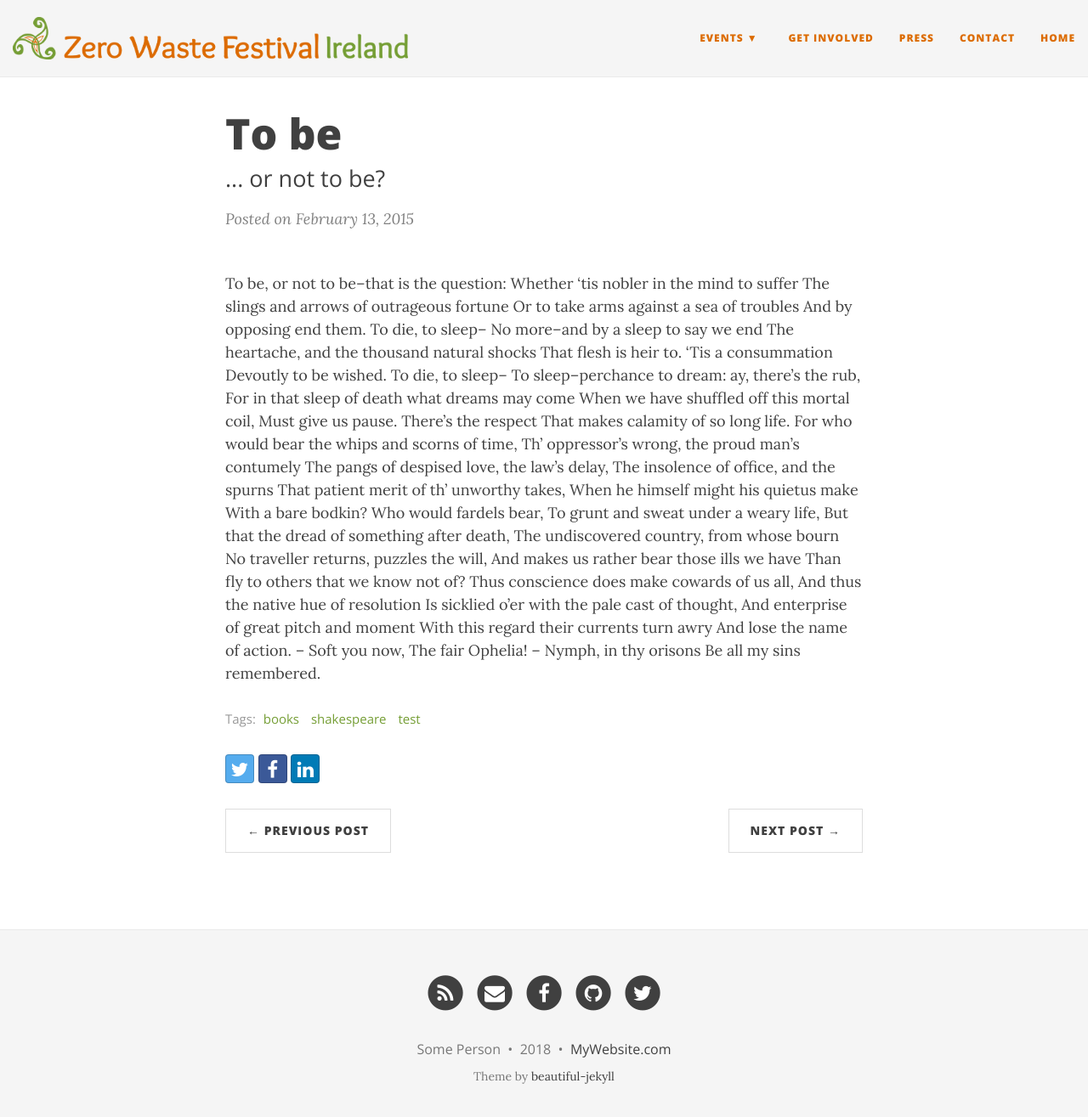
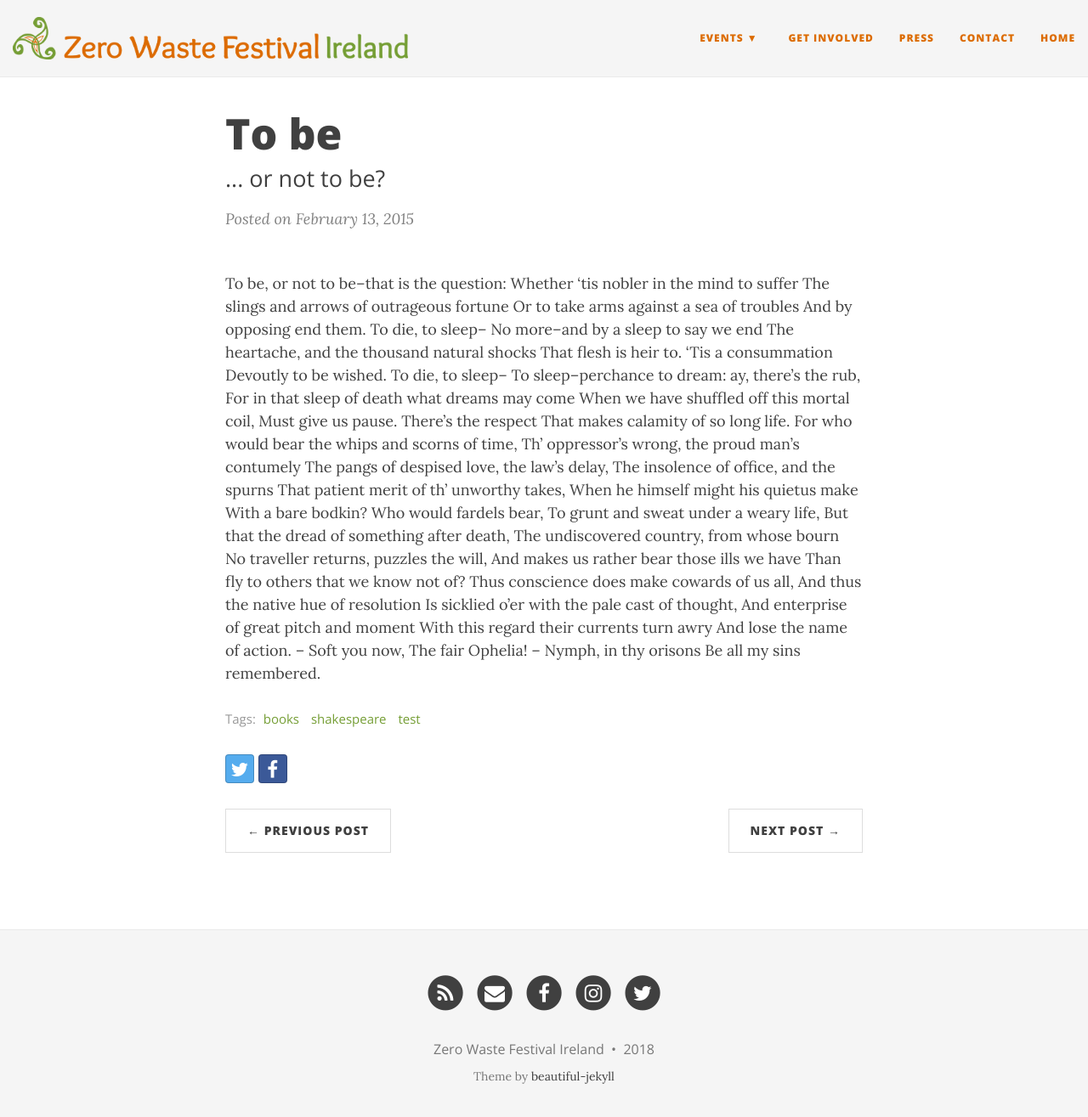
Before and after one commit to jknappe/zw-ireland, a Jekyll site: the page built from _posts/2015-02-13-hamlet-monologue.md, in a window 1280 px wide and 1328 px high. Shown: the top 1315 px of the window at 85% size. Built offline with Jekyll 4.4.1, drawn with Linux system fonts in a browser that asks for light colours; nearby versions of some CDN libraries; some of the changed lines change nothing that is shown.

Commit message:
changes config details

```diff
--- a/_config.yml
+++ b/_config.yml
@@ -48,7 +48,7 @@ navbar-text-col: "#DC6B00"
 navbar-children-col: "#F5F5F5"
 page-col: "#FFFFFF"
 link-col: "#759E35"
-hover-col: "#0085A1"
+hover-col: "#222222"
 footer-col: "#F5F5F5"
 footer-text-col: "#777777"
 footer-link-col: "#404040"
@@ -65,7 +65,7 @@ footer-link-col: "#404040"
 # Change all these values or delete the ones you don't want.
 # Important: you must keep the "name" parameter, everything else you can remove
 author:
-  name: Some Person
+  name: Zero Waste Festival Ireland
 
 # Select your active Social Network Links.
 # Uncomment the links you want to show in the footer and add your information to each link.
@@ -73,34 +73,22 @@ author:
 # If you want to add a new link that isn't here, you'll need to also edit the file _data/SocialNetworks.yml
 social-network-links:
   rss: true
-  email: "someone@example.com"
-  facebook: daattali
-  github: daattali
-  twitter: daattali
-#  reddit: yourname
-#  google-plus: +DeanAttali
-#  linkedin: daattali
-#  xing: yourname
-#  stackoverflow: "3943160/daattali"
-#  snapchat: deanat78
-#  instagram: deanat78
-#  youtube: user/deanat78
-#  spotify: yourname
-#  telephone: +14159998888
-#  steam: deanat78
-#  twitch: yourname
-#  yelp: yourname
+  email: "info@zerowastefestival.ie"
+  facebook: ZeroWasteFestivalIreland
+  instagram: zerowastefestirl
+  twitter: ZeroWasteFest
+#  youtube: user/xxxxxx
 
 # Select which share links to show in posts
 share-links-active:
   twitter: true
   facebook: true
   google: false
-  linkedin: true
+  linkedin: false
 
 # How to display the link to the website in the footer
 # Remove this if you don't want a link in the footer
-url-pretty: "MyWebsite.com"  # eg. "deanattali.com/beautiful-jekyll"
+#url-pretty: "MyWebsite.com"  # eg. "deanattali.com/beautiful-jekyll"
 
 # --- Web Statistics Section --- #
 
@@ -128,7 +116,7 @@ url-pretty: "MyWebsite.com"  # eg. "deanattali.com/beautiful-jekyll"
 
 # Excerpt Word Length
 # Truncates the excerpt to the specified number of words on the index page
-excerpt_length: 50
+excerpt_length: 150
 
 # Character used to separate site title and description in HTML document title
 # and RSS feed title
@@ -137,11 +125,11 @@ title-separator: "-"
 # --- Don't need to touch anything below here (but you can if you want) --- #
 
 # Output options (more information on Jekyll's site)
-timezone: "America/Vancouver"
+timezone: "Europe/Dublin"
 markdown: kramdown
 highlighter: rouge
 permalink: /:year-:month-:day-:title/
-paginate: 5
+paginate: 10
 
 kramdown:
   input: GFM
```
